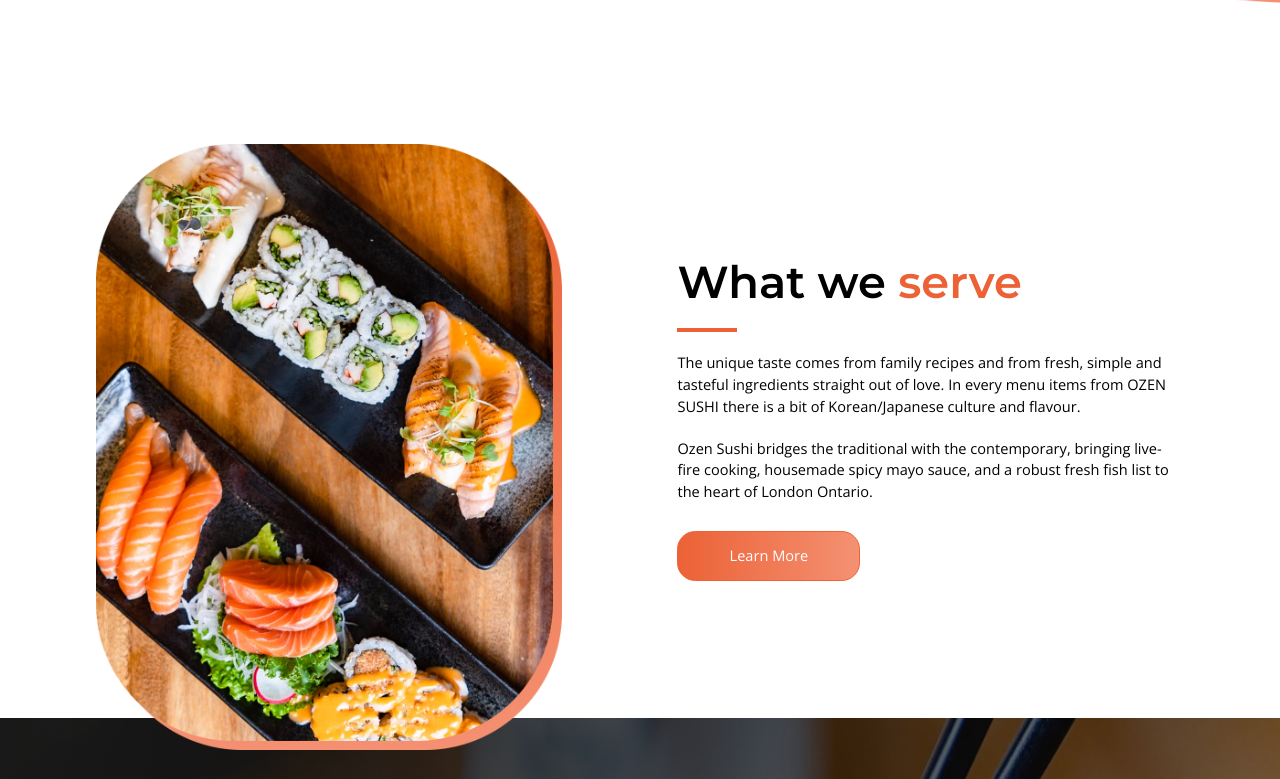
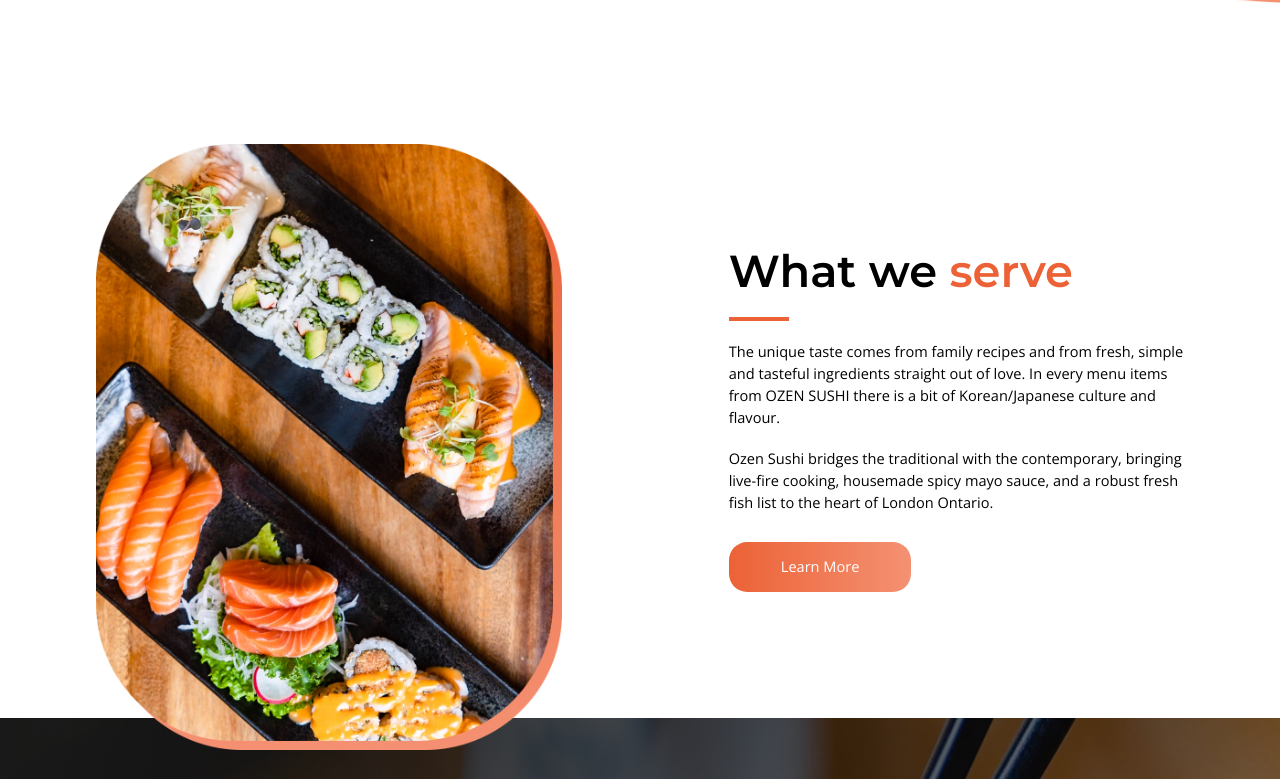
Before and after one commit to Sungmin-Kim-0508/ozen-sushi-korea, a Next.js app: page /ozen-sushi in a window 1280 px wide. Shown: the part 721-1500 px from the top of the page. Built offline with nearby package versions, Linux system fonts and the light colour scheme; a web font is replaced by a local one; what tailwindcss-animated would draw is missing.

Commit message:
remove border for orange button and spread the gap more

```diff
--- a/app/components/button.tsx
+++ b/app/components/button.tsx
@@ -21,7 +21,7 @@ export const OrangeBgBtn: React.FC<BtnProps> = ({
   onClick,
 }) => {
   const c = twMerge(
-    `text-center bg-gradient-to-r from-EC6236 to-F49172 border border-EC6236 text-white ${borderRounded} ${buttonFontSize} hover:text-EC6236 md:rounded-[14px] hover:from-white hover:to-white duration-1000`,
+    `text-center bg-gradient-to-r from-EC6236 to-F49172 text-white ${borderRounded} ${buttonFontSize} hover:text-EC6236 md:rounded-[14px] hover:from-white hover:to-white duration-1000`,
     className
   );
   return (
--- a/app/ozen-sushi/page.tsx
+++ b/app/ozen-sushi/page.tsx
@@ -98,7 +98,7 @@ function OzenSushiHome() {
             />
           </div>
         </div>
-        <div className="flex gap-x-[9vw] px-32 xl:px-24 md:contents md:px-0">
+        <div className="flex gap-x-[13vw] px-32 xl:px-24 md:contents md:px-0">
           <Image
             alt="image_7601"
             src={image_7601}
```
